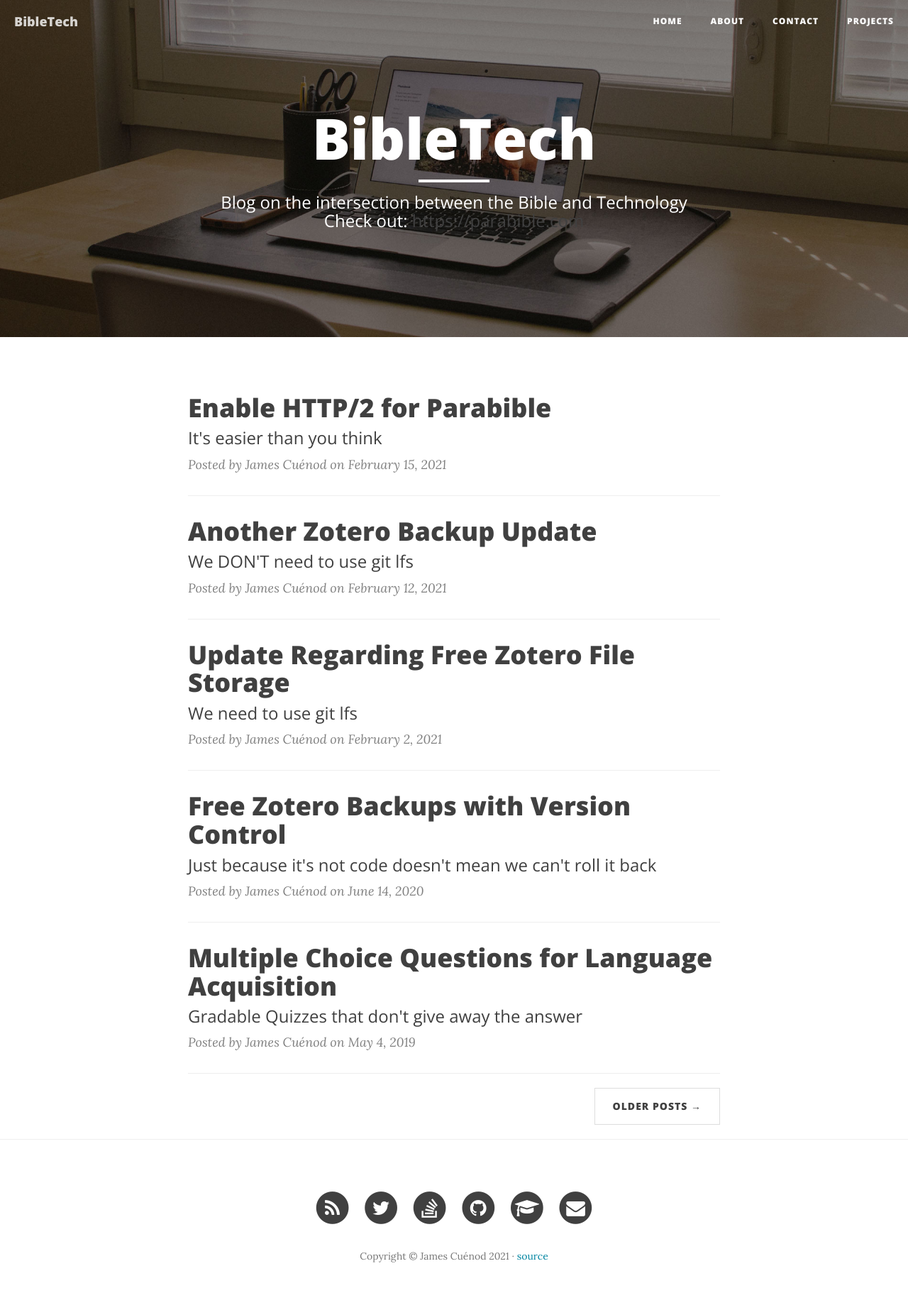
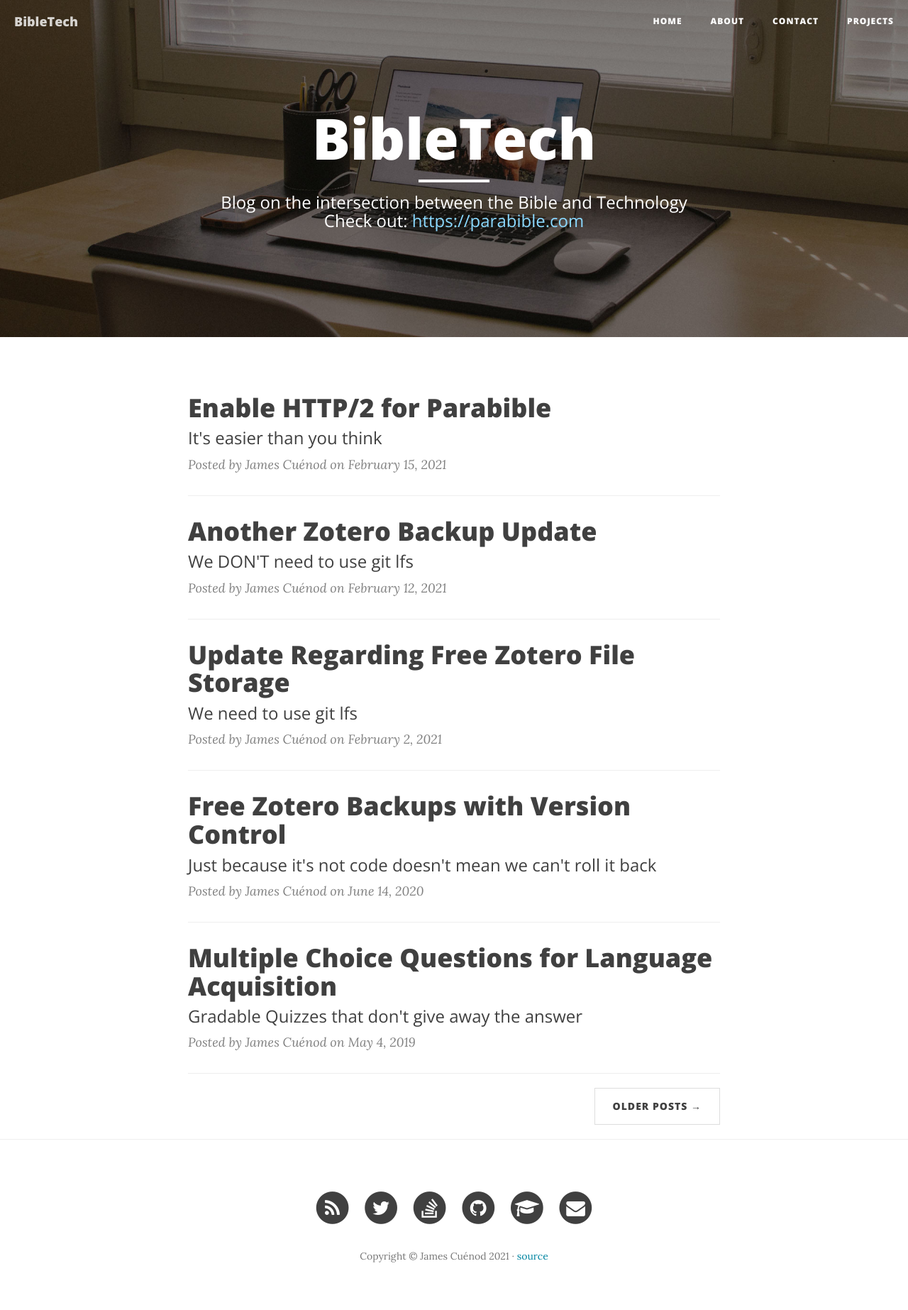
Before and after one commit to jcuenod/bibletech, a Jekyll site: the page built from index.html, in a window 1280 px wide. Shown: the whole page at 71% size. Built offline with Jekyll 4.4.1, drawn with Linux system fonts in a browser that asks for light colours; nearby versions of some CDN libraries; the list of posts is cut into pages by our own code.

Commit message:
Fixed url in header styles

```diff
--- a/index.html
+++ b/index.html
@@ -1,6 +1,6 @@
 ---
 layout: page
-description: "Blog on the intersection between the Bible and Technology<br />Check out: <a href='https://parabible.com'>https://parabible.com</a>"
+description: "Blog on the intersection between the Bible and Technology<br />Check out: <a style='font-weight:bolder;color:#8bd9ff' href='https://parabible.com'>https://parabible.com</a>"
 order: 1
 ---
 
```
